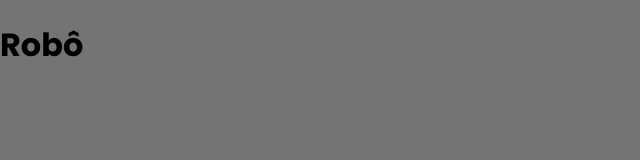
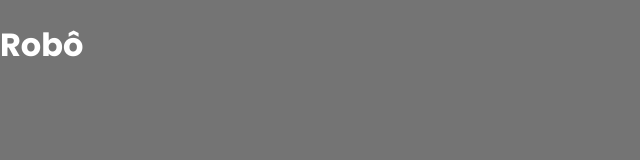
Before and after one commit to Guuiilhermee/SiteExRobo, a plain HTML site: page index.html in a window 1280 px wide. Shown: the whole page, without its empty margins (0-640 px from the left). Drawn offline with Linux system fonts and the light colour scheme.

Commit message:
versao dois

```diff
--- a/css/style.css
+++ b/css/style.css
@@ -5,4 +5,5 @@ body{
     padding: 0;
     font-family: "Poppins", sans-serif;
     background-color: #747474;
+    color: #fff;
 }
--- a/index.html
+++ b/index.html
@@ -5,7 +5,7 @@
     <meta name="viewport" content="width=device-width, initial-scale=1.0">
     <link rel="shortcut icon" href="./img/icon.png" type="image/x-icon">
     <link rel="stylesheet" href="./css/style.css">
-    <title>Robô</title>
+    <title>Robótica</title>
 </head>
 <body>
     <h1>Robô</h1>
```
